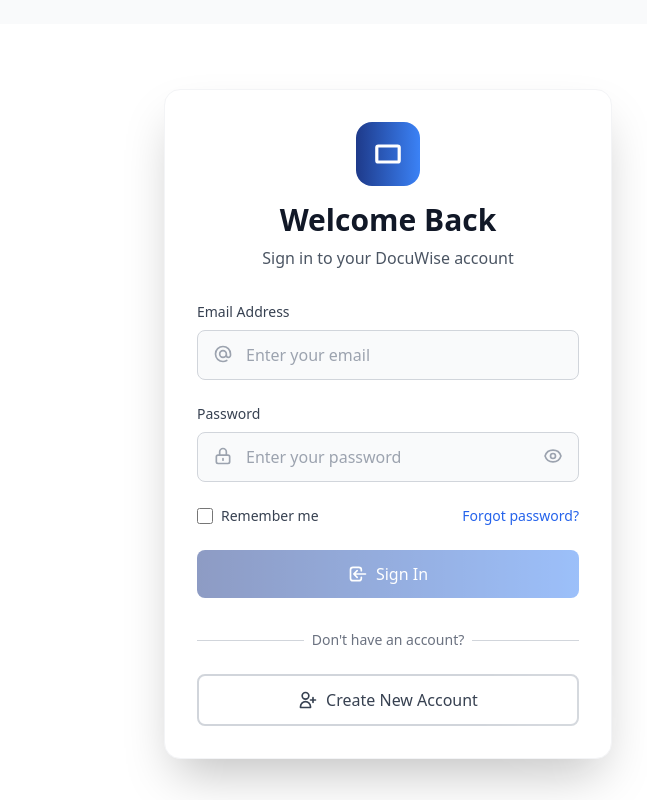
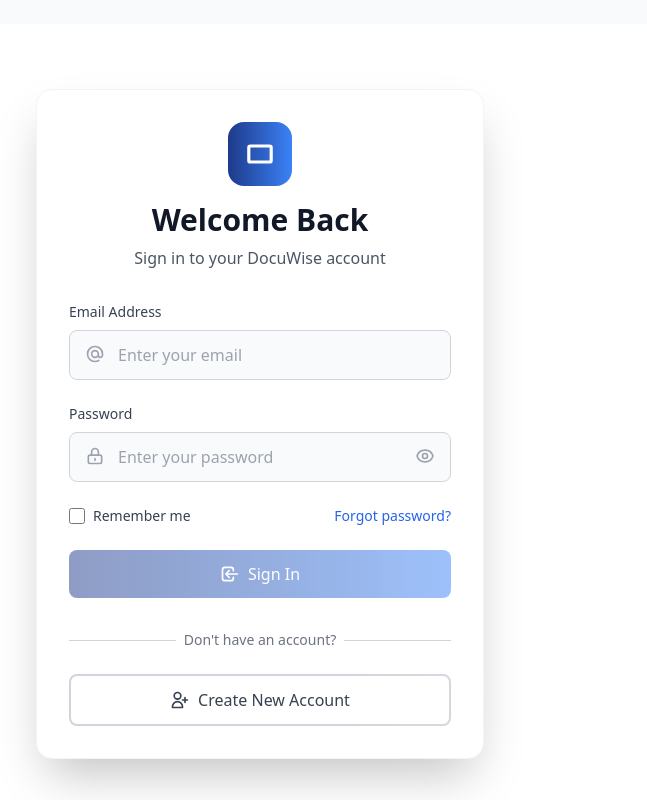
Before and after one commit to junaidshapal/DocuWiseFrontend, an Angular app: page /login in a window 1280 px wide. Shown: the whole page, without its empty margins (380-1027 px from the left). Built offline with nearby package versions, Linux system fonts and the light colour scheme; no server answers.

Commit message:
new method

```diff
--- a/src/app/app.component.ts
+++ b/src/app/app.component.ts
@@ -12,6 +12,13 @@
   isAuthRoute = false;
   private authRoutes = ['/login', '/register', '/forgot-password', '/reset-password'];
 
+  constructor(private router: Router) {
+    this.router.events.pipe(filter(e => e instanceof NavigationEnd))
+      .subscribe(() => {
+        const url = this.router.url;
+        this.isAuthRoute = this.authRoutes.some(p => url.startsWith(p));
+      });
+  }
 
   onToggleSidebar() {
     this.isSidebarCollapsed = !this.isSidebarCollapsed;
```
